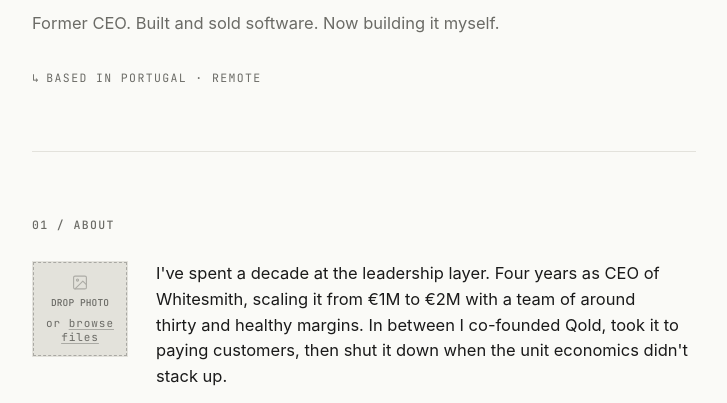
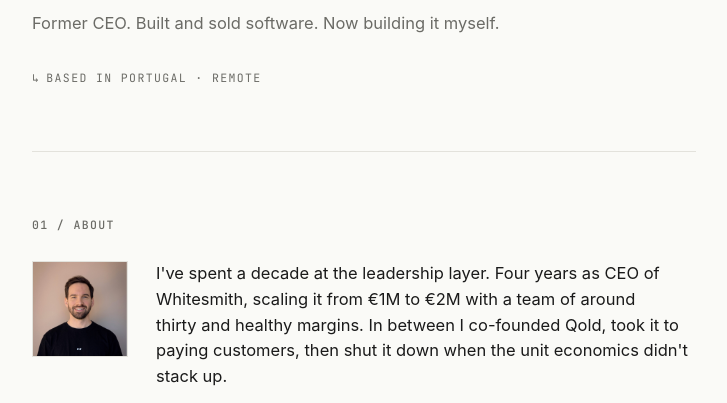
Before and after one commit to gclz/glouzada.com, a plain HTML site: page index.html in a window 1280 px wide. Shown: the part 323-726 px from the top of the page, without its empty margins (276-1003 px from the left). Drawn offline with Linux system fonts and the light colour scheme.

Commit message:
Add static portrait photo

```diff
--- a/index.html
+++ b/index.html
@@ -7,7 +7,6 @@
 <link rel="preconnect" href="https://fonts.googleapis.com">
 <link rel="preconnect" href="https://fonts.gstatic.com" crossorigin>
 <link href="https://fonts.googleapis.com/css2?family=JetBrains+Mono:wght@400;500&family=Newsreader:ital,opsz,wght@0,6..72,400;0,6..72,500;1,6..72,400&display=swap" rel="stylesheet">
-<script src="image-slot.js"></script>
 <style>
   :root {
     --accent: #b5483a;
@@ -124,12 +123,8 @@
     height: 96px;
     border: 1px solid var(--rule);
     background: #ecebe4;
-  }
-  .about-photo::part(empty) {
-    color: var(--muted);
-    font-family: var(--heading-stack);
-    font-size: 9.5px;
-    letter-spacing: 0.1em;
+    object-fit: cover;
+    display: block;
   }
   .about-text p:last-child { margin-bottom: 0; }
 
@@ -312,12 +307,7 @@
   <section class="about">
     <p class="label">01 / About</p>
     <div class="about-grid">
-      <image-slot
-        id="portrait"
-        class="about-photo"
-        shape="rect"
-        placeholder="DROP PHOTO">
-      </image-slot>
+      <img src="photo.jpg" alt="Gonçalo Louzada" class="about-photo">
       <div class="about-text">
         <p>I've spent a decade at the leadership layer. Four years as CEO of Whitesmith, scaling it from €1M to €2M with a team of around thirty and healthy margins. In between I co-founded Qold, took it to paying customers, then shut it down when the unit economics didn't stack up.</p>
         <p>Now I build the systems and processes that let companies execute without chaos. I've also been shipping AI tools in production for the last three years, both inside Whitesmith and for clients.</p>
```
Also changed, not shown: photo.jpg (added).
